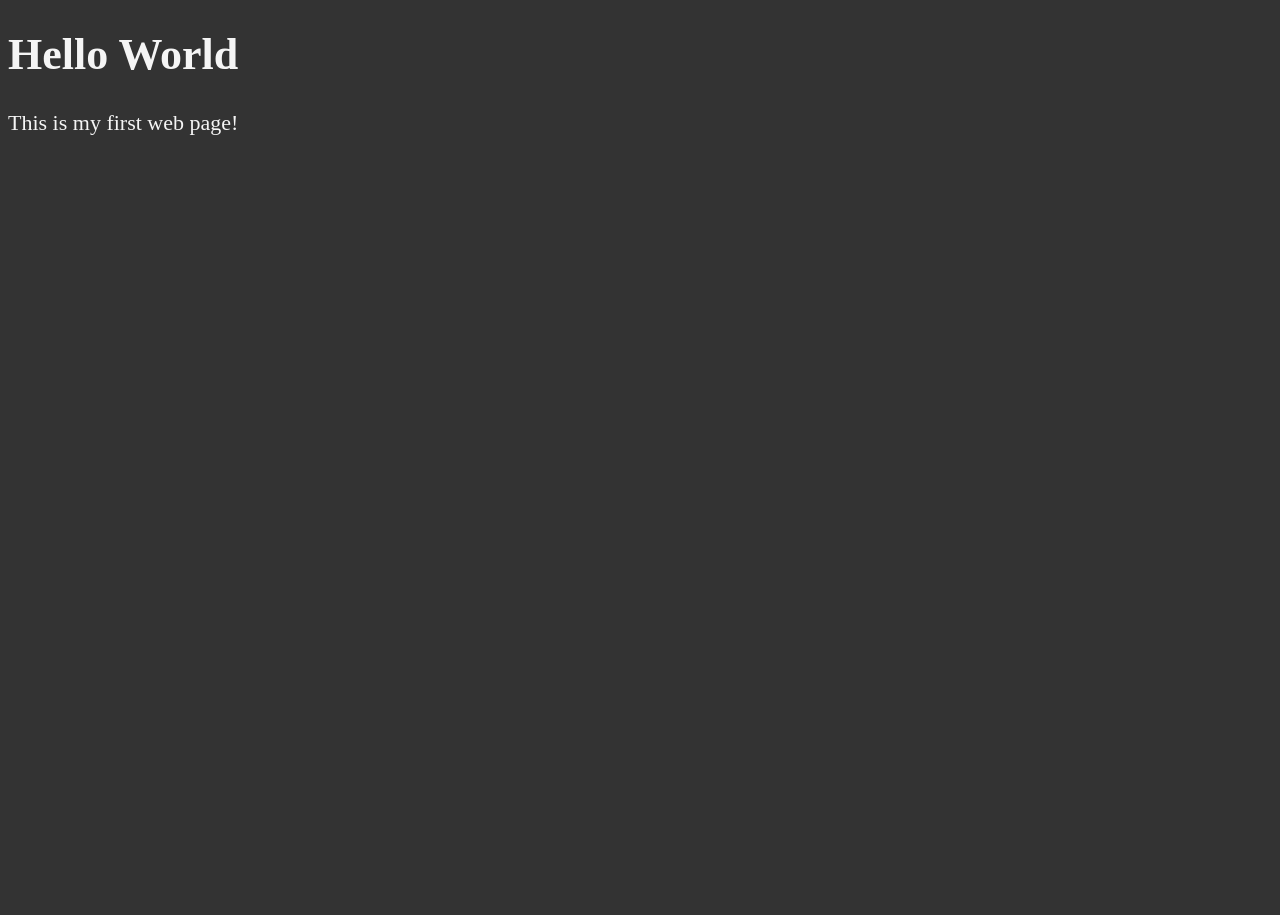
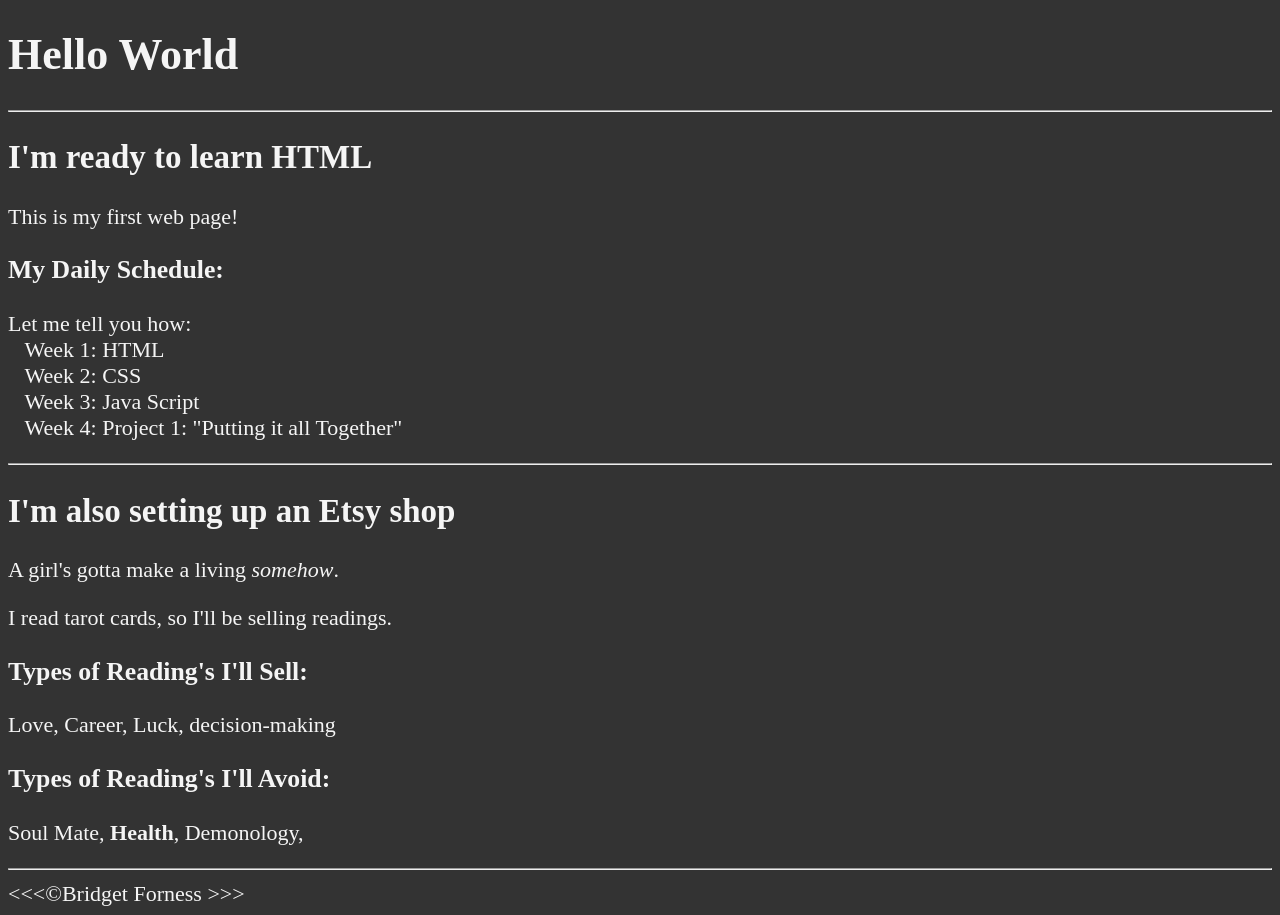
Before and after one commit to blbingham/Hello-World-HTML, a plain HTML site: page index.html in a window 1280 px wide. Before the commit the page ends 800 px from the top, so only its background shows below. Drawn offline with Linux system fonts and the light colour scheme.

Commit message:
added 2 headers and paragraphs to body

```diff
--- a/index.html
+++ b/index.html
@@ -11,11 +11,38 @@
 <link rel="stylesheet" href="main.css" type="text/css">
     </head>
     <body>
-        <h1>
-            Hello World
-        </h1>
+        <h1> Hello World</h1>
+        <hr>
+        <h2>I'm ready to learn HTML </h2>
+        <p> This is my first web page!</p>
+
+        <h3> My Daily Schedule:</h3>
+        <!--add more after project 1-->
         <p>
-            This is my first web page!
+            Let me tell you how:
+            <br>&nbsp;&nbsp;&nbsp;Week 1: HTML
+            <br>&nbsp;&nbsp;&nbsp;Week 2: CSS
+            <br>&nbsp;&nbsp;&nbsp;Week 3: Java Script
+            <br>&nbsp;&nbsp;&nbsp;Week 4: Project 1: "Putting it all Together"
         </p>
+        <hr>
+        <h2> I'm also setting up an Etsy shop </h2>
+        <p>
+            A girl's gotta make a living <em>somehow</em>.
+        </p>
+        <p>
+            I read tarot cards, so I'll be selling readings.
+        </p>
+
+        <h3>Types of Reading's I'll Sell:</h3>
+        <p>
+            Love, Career, Luck, decision-making
+        </p>
+        <h3>Types of Reading's I'll Avoid:</h3>
+        <p>
+            Soul Mate, <strong>Health</strong>, Demonology,
+        </p>
+        <hr>
+        &lt;&lt;&lt;&copy;Bridget Forness &gt;&gt;&gt;
     </body>
 </html>
```
